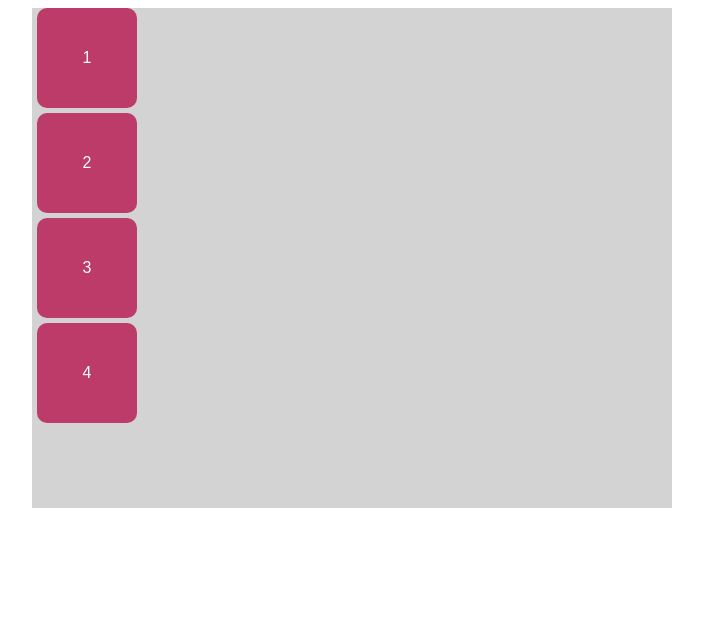
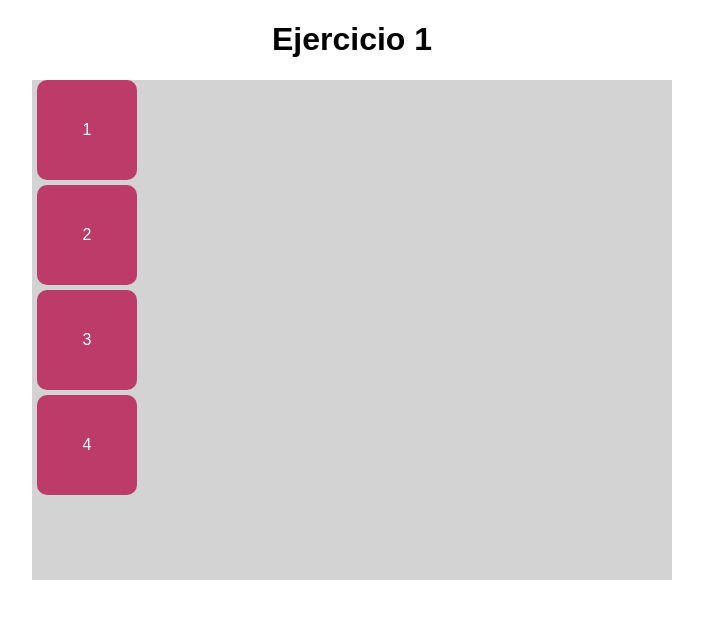
Before and after one commit to josecondori-ai/ejercicio1_flexbox, a plain HTML site: page index.html in a window 1280 px wide. Shown: the whole page, without its empty margins (288-991 px from the left). Drawn offline with Linux system fonts and the light colour scheme.

Commit message:
agregue un h1

```diff
--- a/index.html
+++ b/index.html
@@ -8,6 +8,7 @@
     <link rel="stylesheet" href="estilo.css">
 </head>
 <body>
+    <h1>Ejercicio 1</h1>
     <div class="container">
   <div class="item">1</div>
   <div class="item">2</div>
```
